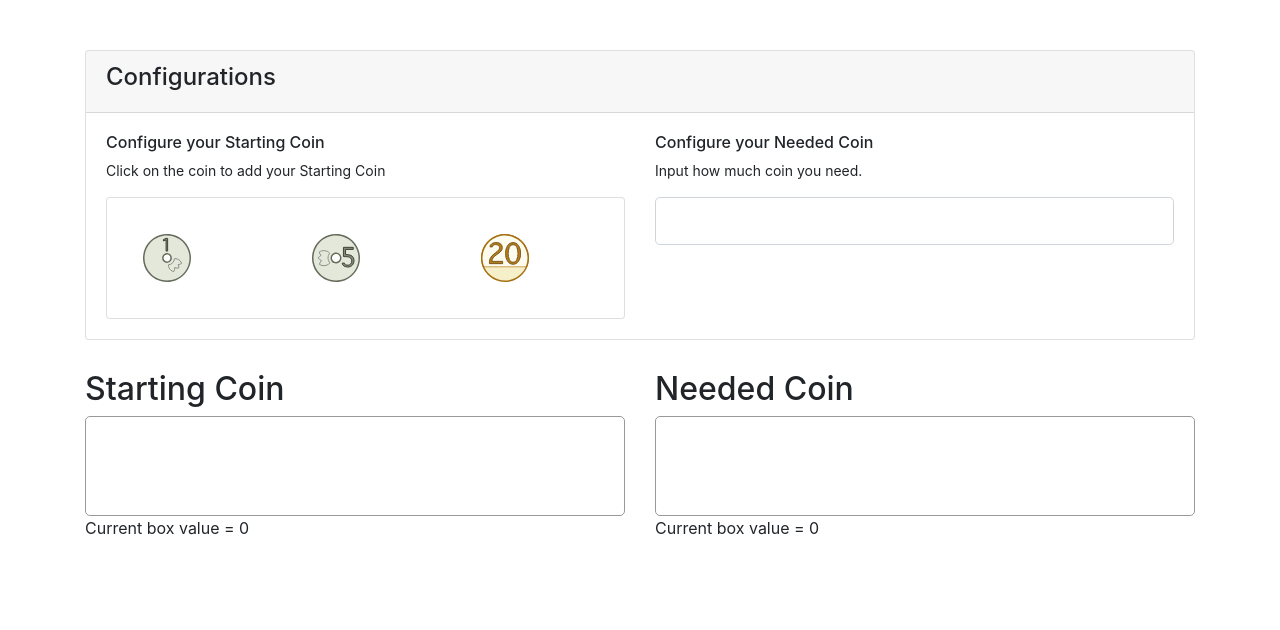
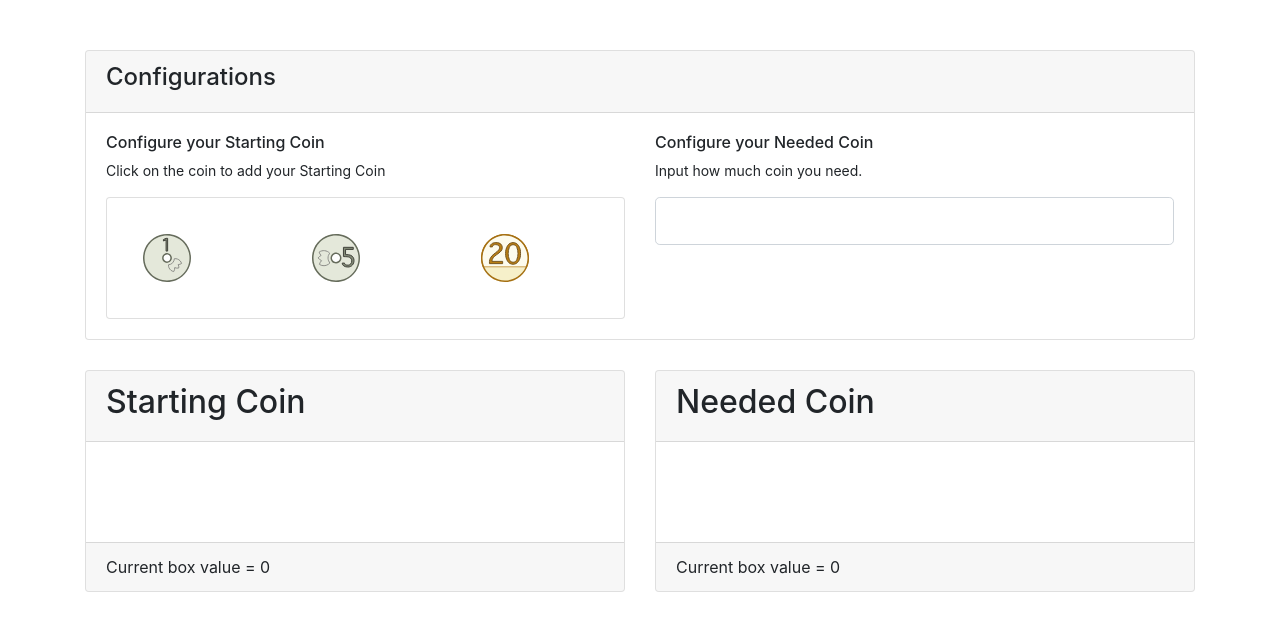
Before and after one commit to sherlyfebrianti96/React-Coin-Move, a React (Create React App) app: page / in a window 1280 px wide. Shown: the top 630 px of the page. Built offline with nearby package versions, Linux system fonts and the light colour scheme.

Commit message:
Change the Coin Area Design

```diff
--- a/src/components/Coin/Coin.css
+++ b/src/components/Coin/Coin.css
@@ -1,4 +1,5 @@
 .Coin {
     width: 80px;
     text-align: center;
+    cursor: pointer;
 }
--- a/src/components/CoinArea/CoinArea.css
+++ b/src/components/CoinArea/CoinArea.css
@@ -2,7 +2,5 @@
 }
 
 .Coin-Area .Coin-Box {
-    border: 1px solid #999;
     min-height: 100px;
-    border-radius: 5px;
 }
--- a/src/components/CoinArea/CoinArea.tsx
+++ b/src/components/CoinArea/CoinArea.tsx
@@ -1,5 +1,6 @@
 import React from "react";
 import './CoinArea.css';
+import {Card, Container} from "react-bootstrap";
 
 interface CoinAreaProps {
   name: string;
@@ -11,14 +12,16 @@ class CoinArea extends React.Component<CoinAreaProps> {
     const areaId = `coin-area-${this.props.name}`;
 
     return (
-            <div className="Coin-Area" id={areaId}>
+      <Card className="Coin-Area" id={areaId}>
+        <Card.Header>
           <h2>{this.props.title}</h2>
-                <div className="Coin-Box">
-                </div>
-                <div className="CoinInformation">
+        </Card.Header>
+        <Card.Body className="Coin-Box">
+        </Card.Body>
+        <Card.Footer className="CoinInformation">
           Current box value = 0
-                </div>
-            </div>
+        </Card.Footer>
+      </Card>
     );
   };
 }
```
Lines whose indentation alone changed are shown as unchanged.
